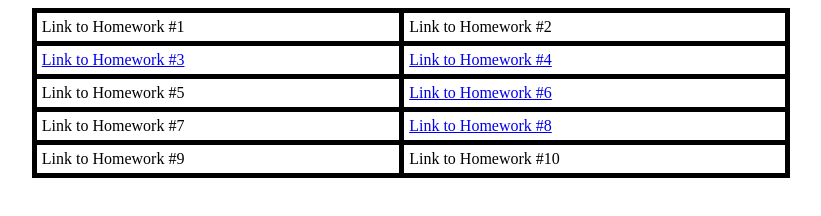
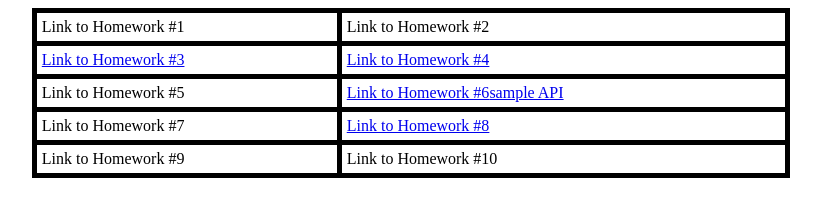
Before and after one commit to xhzhou681/xhzhou681.github.io, a plain HTML site: page ha874hwa72vxi.html in a window 1280 px wide. Shown: the whole page, without its empty margins (229-1050 px from the left). Drawn offline with Linux system fonts and the light colour scheme.

Commit message:
Update ha874hwa72vxi.html

```diff
--- a/ha874hwa72vxi.html
+++ b/ha874hwa72vxi.html
@@ -24,7 +24,7 @@ th, td {
   </tr>
   <tr>
     <td>Link to Homework #5</td>
-    <td><a href= "https://melodic-sunbeam-364803.wl.r.appspot.com">Link to Homework #6</a></td>
+    <td><a href= "https://melodic-sunbeam-364803.wl.r.appspot.com">Link to Homework #6</a><a href= "https://melodic-sunbeam-364803.wl.r.appspot.com/demo-form?keyword=Tires&distance=10&category=Default&location111=Los+Angeles">sample API</a></td>
   </tr>
   <tr>
     <td>Link to Homework #7</td>
```
